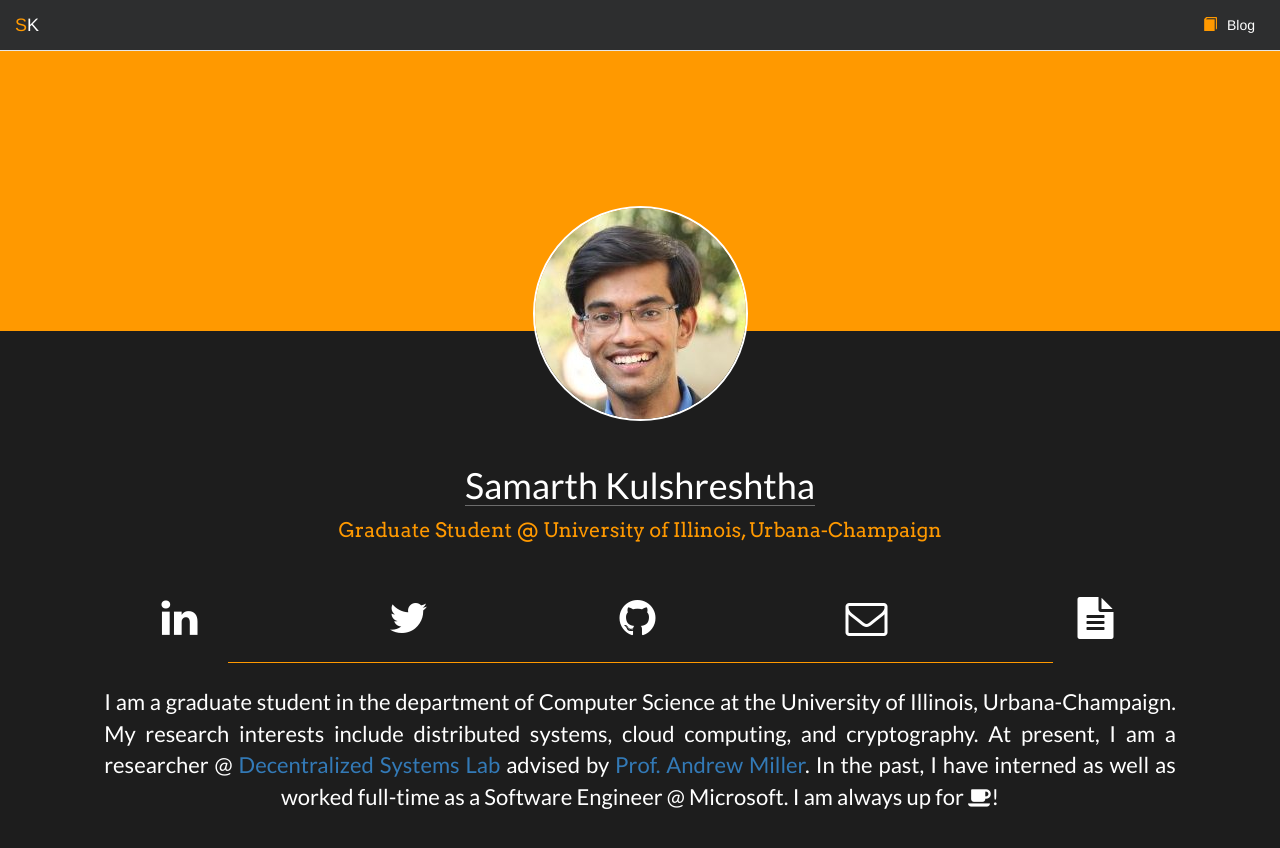
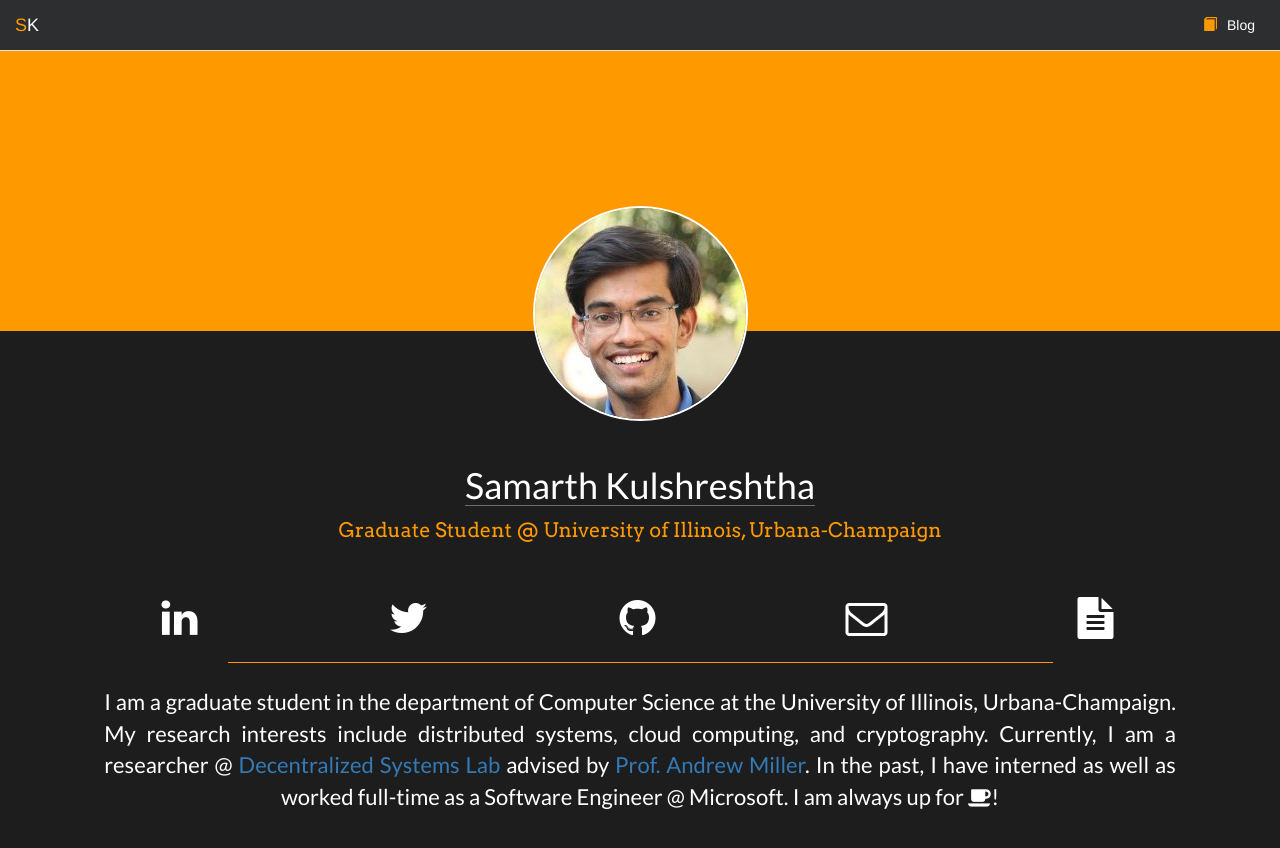
Before and after one commit to smkuls/smkuls.github.io, a Jekyll site: the page built from index.html, in a window 1280 px wide. Shown: the top 848 px of the page. Built offline with Jekyll 4.4.1, drawn with Linux system fonts in a browser that asks for light colours; nearby versions of some CDN libraries.

Commit message:
Correcting a few words

```diff
--- a/index.html
+++ b/index.html
@@ -19,6 +19,6 @@
     </div>
     <hr id="separator">
     <div class="container">
-        <p id="profile-text">I am a graduate student in the department of Computer Science at the University of Illinois, Urbana-Champaign. My research interests include distributed systems, cloud computing, and cryptography. At present, I am a researcher @ <a href="http://decentralize.ece.illinois.edu/" target="_blank">Decentralized Systems Lab</a> advised by <a href="http://soc1024.ece.illinois.edu/" target="_blank">Prof. Andrew Miller</a>. In the past, I have interned as well as worked full-time as a Software Engineer @ Microsoft. I am always up for <i class="fa fa-coffee"></i>!</p>
+        <p id="profile-text">I am a graduate student in the department of Computer Science at the University of Illinois, Urbana-Champaign. My research interests include distributed systems, cloud computing, and cryptography. Currently, I am a researcher @ <a href="http://decentralize.ece.illinois.edu/" target="_blank">Decentralized Systems Lab</a> advised by <a href="http://soc1024.ece.illinois.edu/" target="_blank">Prof. Andrew Miller</a>. In the past, I have interned as well as worked full-time as a Software Engineer @ Microsoft. I am always up for <i class="fa fa-coffee"></i>!</p>
     </div>
 </div>
```
